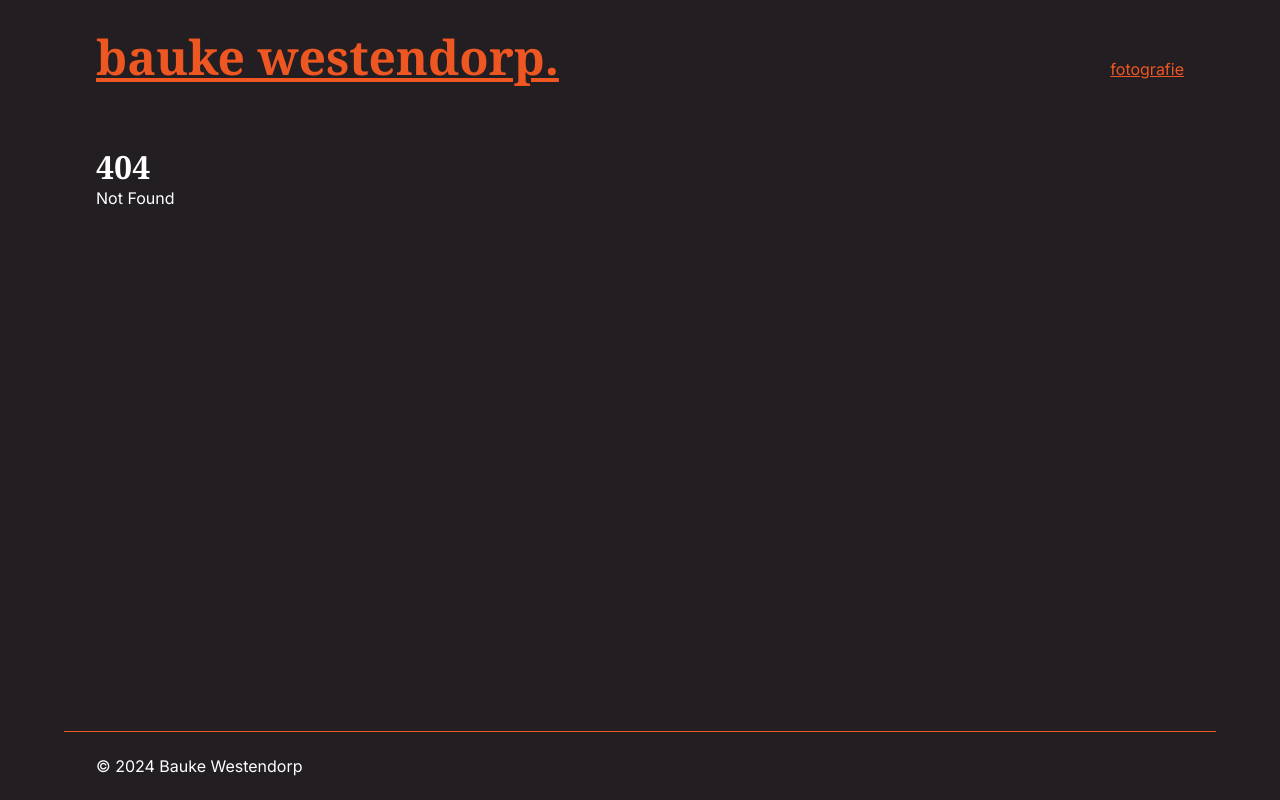
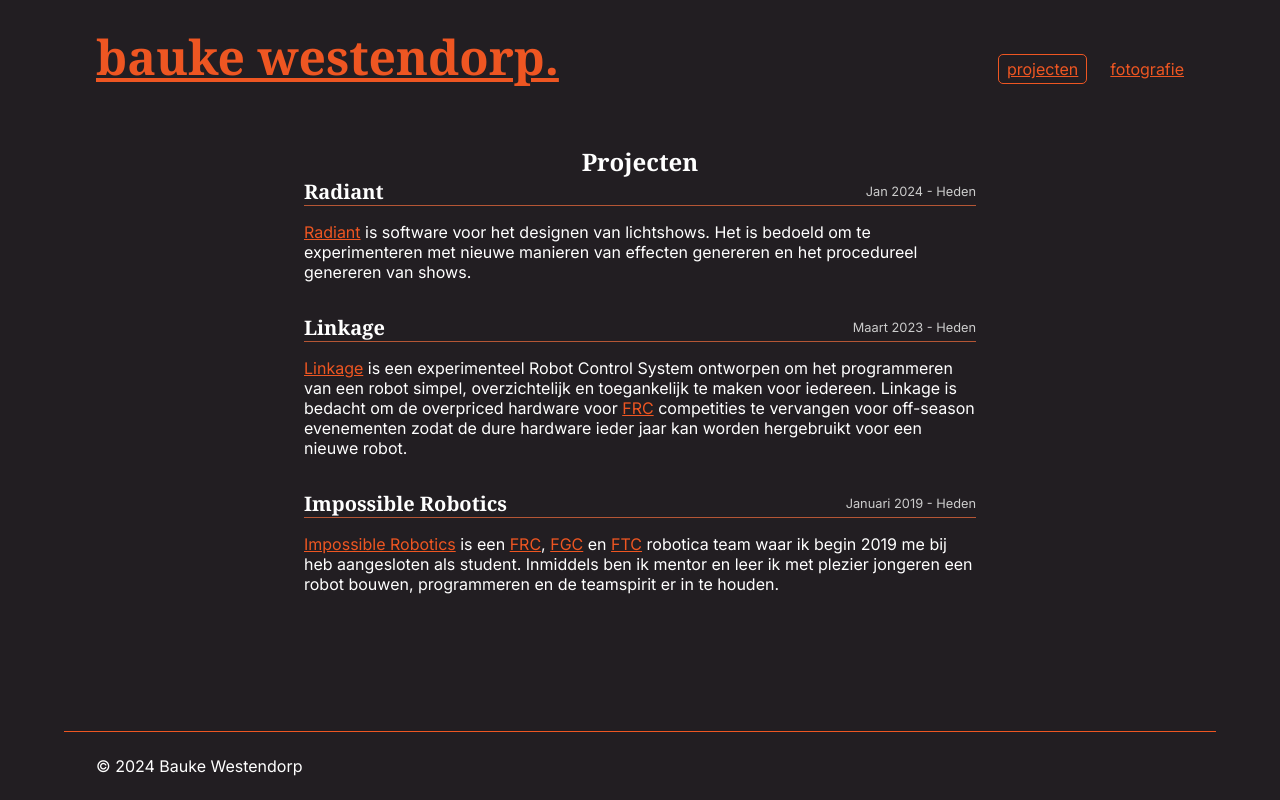
Before and after one commit to BaukeWestendorp/baukewestendorp.nl, a SvelteKit app: page /projecten in a window 1280 px wide. Before the commit this address had no page. Built offline with nearby package versions, Linux system fonts and the light colour scheme.

Commit message:
Create projects page

```diff
--- a/src/lib/style.css
+++ b/src/lib/style.css
@@ -4,8 +4,10 @@
 	--c-background: #221e22;
 	--c-background-light: #2f2b2f;
 	--c-accent: #ee5622;
+	--c-accent-secondary: #b55635;
 	--c-accent-hover: #ee8221;
 	--c-text: #ffffff;
+	--c-text-secondary: #cccccc;
 
 	--f-serif: 'Noto Serif', serif;
 	--f-sans-serif: 'Inter', sans-serif;
@@ -18,6 +20,14 @@
 	margin: 0;
 	padding: 0;
 	font-family: var(--f-sans-serif);
+}
+
+h1 {
+	font-size: 24px;
+}
+
+h2 {
+	font-size: 20px;
 }
 
 h1,
--- a/src/routes/+layout.svelte
+++ b/src/routes/+layout.svelte
@@ -11,7 +11,8 @@
 <header>
 	<a href="/"><h1>bauke westendorp.</h1></a>
 	<nav>
-		<a class:active={$page.url.pathname.startsWith('/portret')} href="/fotografie">fotografie</a>
+		<a class:active={$page.url.pathname.startsWith('/projecten')} href="/projecten">projecten</a>
+		<a class:active={$page.url.pathname.startsWith('/fotografie')} href="/fotografie">fotografie</a>
 	</nav>
 </header>
 
--- a/src/routes/+page.svelte
+++ b/src/routes/+page.svelte
@@ -20,6 +20,10 @@
 	}
 </script>
 
+<svelte:head>
+	<title>Home</title>
+</svelte:head>
+
 <div class="page">
 	<section class="about">
 		<enhanced:img
@@ -41,7 +45,7 @@
 				muziek, foto, video, kunst en programmeren met een mespuntje sambal.
 			</p>
 			<br />
-			<a href="/portret" class="button">Bekijk mijn werk</a>
+			<a href="/fotografie" class="button">Bekijk mijn werk</a>
 		</div>
 	</section>
 
--- a/src/routes/fotografie/+page.svelte
+++ b/src/routes/fotografie/+page.svelte
@@ -2,4 +2,24 @@
 	import ImageGrid from '$lib/components/ImageGrid.svelte';
 </script>
 
-<ImageGrid folder="photos" alt="Photos" />
+<svelte:head>
+	<title>Fotografie</title>
+</svelte:head>
+
+<article>
+	<h1>Fotografie</h1>
+
+	<ImageGrid folder="photos" alt="Photos" />
+</article>
+
+<style>
+	h1 {
+		margin-bottom: 2rem;
+	}
+
+	article {
+		display: flex;
+		flex-direction: column;
+		align-items: center;
+	}
+</style>
--- /dev/null
+++ b/src/routes/projecten/+page.svelte
@@ -0,0 +1,81 @@
+<script lang="ts">
+</script>
+
+<svelte:head>
+	<title>Projecten</title>
+</svelte:head>
+
+<article>
+	<h1>Projecten</h1>
+	<section>
+		<div class="header">
+			<h2>Radiant</h2>
+			<div class="timespan">Jan 2024 - Heden</div>
+		</div>
+		<p>
+			<a href="https://github.com/BaukeWestendorp/radiant">Radiant</a> is software voor het designen
+			van lichtshows. Het is bedoeld om te experimenteren met nieuwe manieren van effecten genereren
+			en het procedureel genereren van shows.
+		</p>
+	</section>
+
+	<section>
+		<div class="header">
+			<h2>Linkage</h2>
+			<div class="timespan">Maart 2023 - Heden</div>
+		</div>
+		<p>
+			<a href="https://github.com/Impossible-Robotics-5412/linkage">Linkage</a> is een experimenteel
+			Robot Control System ontworpen om het programmeren van een robot simpel, overzichtelijk en
+			toegankelijk te maken voor iedereen. Linkage is bedacht om de overpriced hardware voor
+			<a href="https://www.firstinspires.org/robotics/frc">FRC</a> competities te vervangen voor off-season
+			evenementen zodat de dure hardware ieder jaar kan worden hergebruikt voor een nieuwe robot.
+		</p>
+	</section>
+
+	<section>
+		<div class="header">
+			<h2>Impossible Robotics</h2>
+			<div class="timespan">Januari 2019 - Heden</div>
+		</div>
+		<p>
+			<a href="https://impossiblerobotics.nl">Impossible Robotics</a> is een
+			<a href="https://www.firstinspires.org/robotics/frc">FRC</a>,
+			<a href="https://first.global">FGC</a> en
+			<a href="https://www.firstinspires.org/robotics/ftc">FTC</a>
+			robotica team waar ik begin 2019 me bij heb aangesloten als student. Inmiddels ben ik mentor en
+			leer ik met plezier jongeren een robot bouwen, programmeren en de teamspirit er in te houden.
+		</p>
+	</section>
+</article>
+
+<style>
+	article {
+		display: flex;
+		flex-direction: column;
+		align-items: center;
+	}
+
+	section {
+		max-width: 42rem;
+		margin-bottom: 2rem;
+	}
+
+	section:last-child {
+		margin-bottom: 0;
+	}
+
+	.header {
+		display: flex;
+		justify-content: space-between;
+		align-items: center;
+
+		border-bottom: 1px solid var(--c-accent-secondary);
+		margin-bottom: 1rem;
+	}
+
+	.timespan {
+		font-size: 0.8rem;
+		color: var(--c-text-secondary);
+	}
+</style>
```
